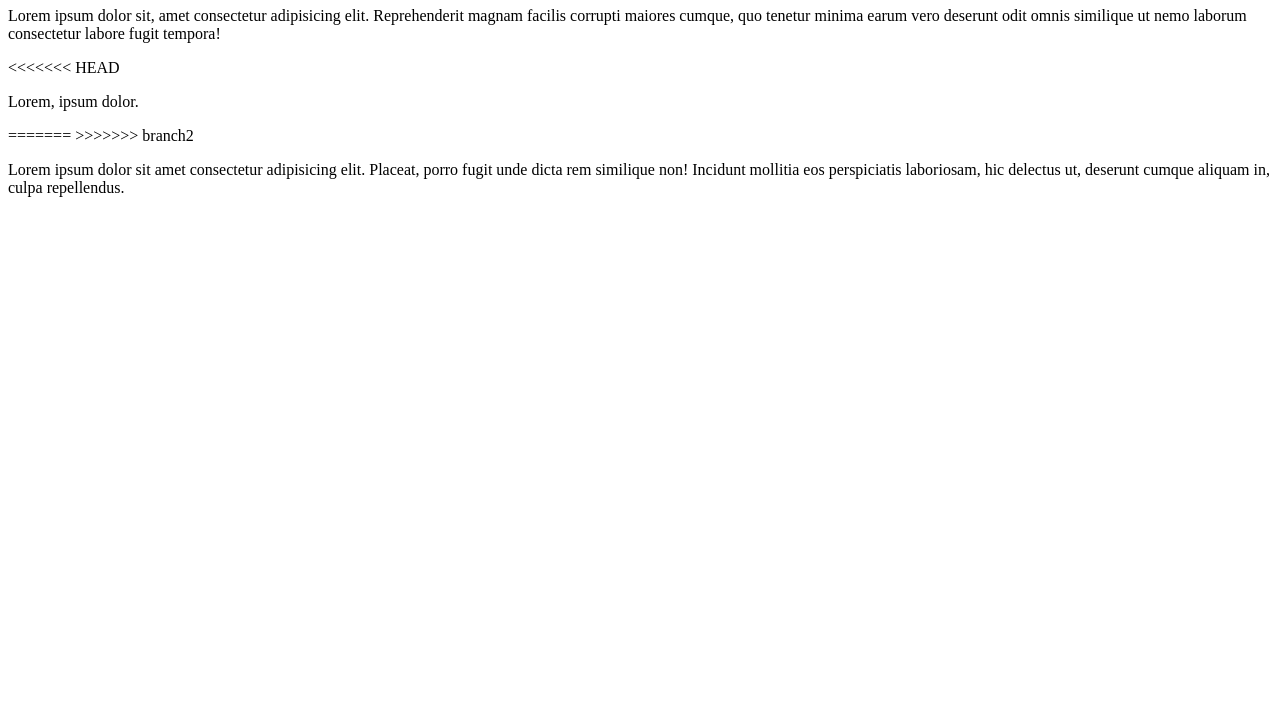
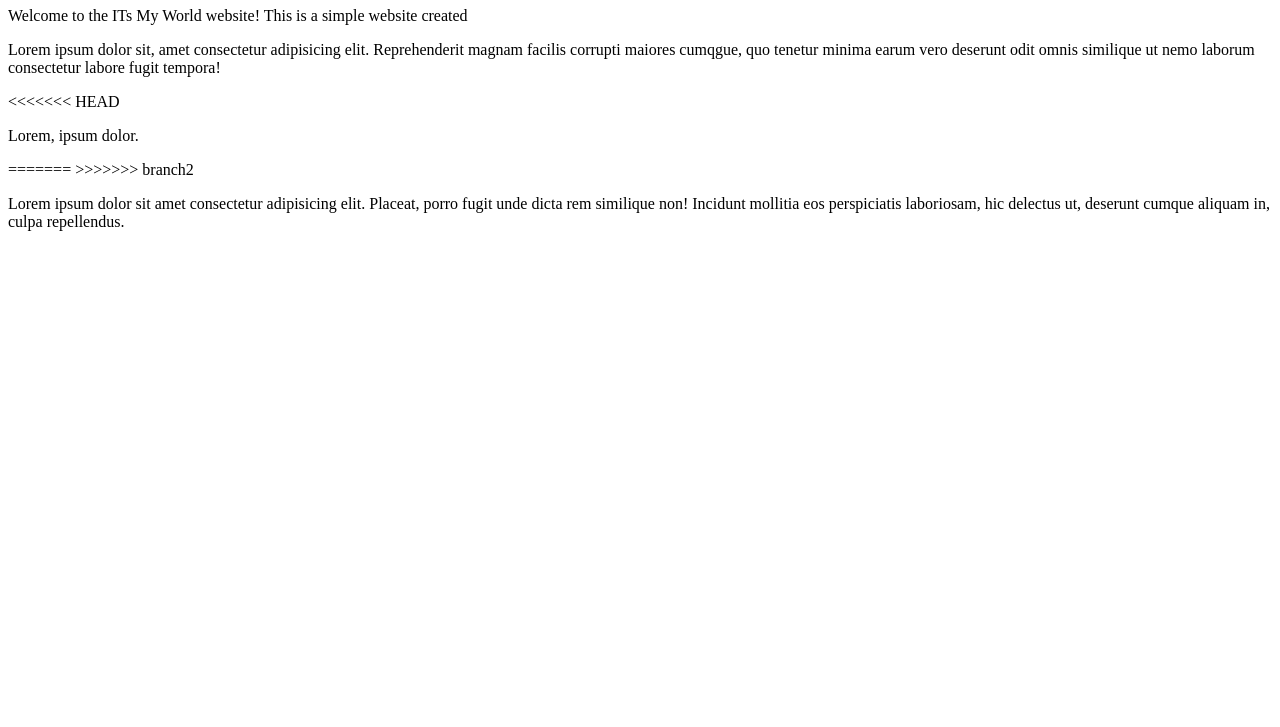
Before and after one commit to tasbeeha000/repo2, a plain HTML site: page index.html in a window 1280 px wide. Shown: the part 73-800 px from the top of the page. Drawn offline with Linux system fonts and the light colour scheme.

Commit message:
new change

```diff
--- a/index.html
+++ b/index.html
@@ -7,17 +7,16 @@
   </head>
   <body>
     <h1>Hello world</h1>
+    <p>Welcome to the ITs My World website! This is a simple website created</p>
     <p>
       Lorem ipsum dolor sit, amet consectetur adipisicing elit. Reprehenderit
-      magnam facilis corrupti maiores cumque, quo tenetur minima earum vero
+      magnam facilis corrupti maiores cumqgue, quo tenetur minima earum vero
       deserunt odit omnis similique ut nemo laborum consectetur labore fugit
       tempora!
     </p>
-<<<<<<< HEAD
+    <<<<<<< HEAD
     <p>Lorem, ipsum dolor.</p>
-=======
-
->>>>>>> branch2
+    ======= >>>>>>> branch2
     <p>
       Lorem ipsum dolor sit amet consectetur adipisicing elit. Placeat, porro
       fugit unde dicta rem similique non! Incidunt mollitia eos perspiciatis
```
